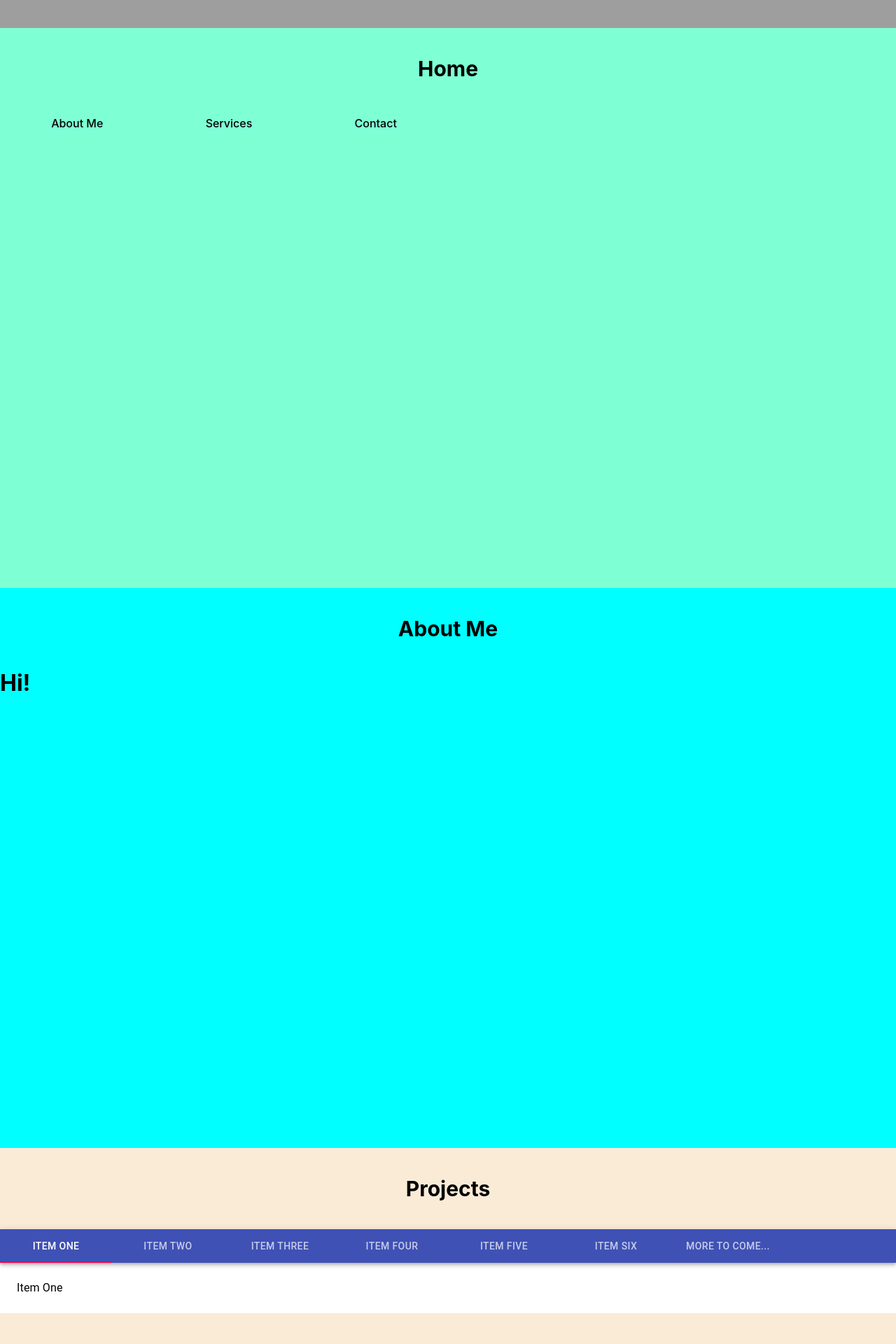
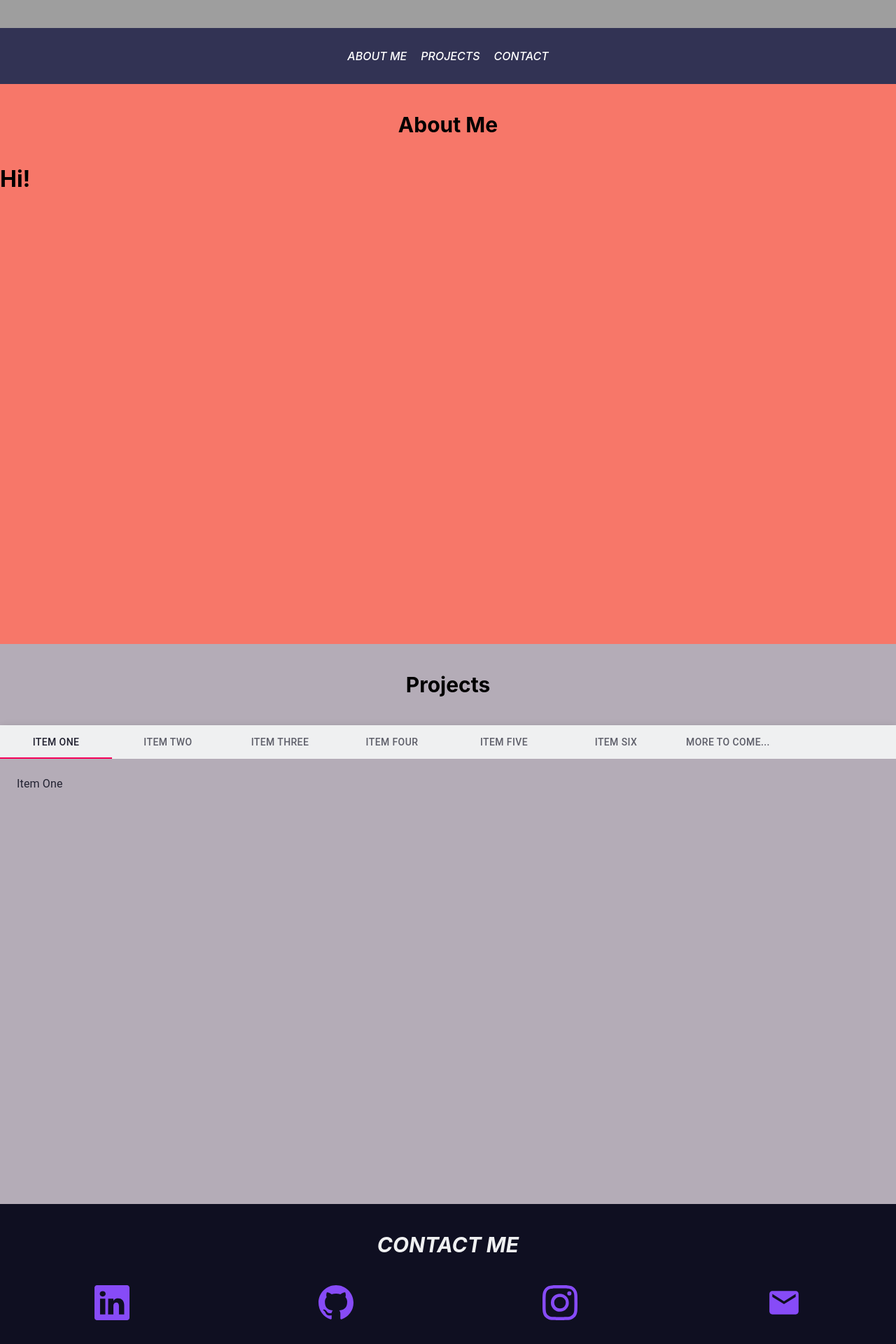
Before and after one commit to chengJazhua/chengJazhua.github.io, a React (Create React App) app: page / in a window 1280 px wide. Shown: the part 760-2680 px from the top of the page at 70% size. Built offline with nearby package versions, Linux system fonts and the light colour scheme; grey boxes are pictures that could not be loaded.

Commit message:
many changes

```diff
--- a/src/App.js
+++ b/src/App.js
@@ -5,10 +5,31 @@ import { BiDownArrow } from 'react-icons/bi';
 import About from "./about"
 import Contact from "./contact"
 import Project from "./project"
+import React from "react"
+function FadeInSection(props) {
+	const [isVisible, setVisible] = React.useState(true);
+	const domRef = React.useRef();
+	React.useEffect(() => {
+	  const observer = new IntersectionObserver(entries => {
+		entries.forEach(entry => setVisible(entry.isIntersecting));
+	  });
+	  observer.observe(domRef.current);
+	  return () => observer.unobserve(domRef.current);
+	}, []);
+	return (
+	  <div
+		className={`fade-in-section ${isVisible ? 'is-visible' : ''}`}
+		ref={domRef}
+	  >
+		{props.children}
+	  </div>
+	);
+  }
+
 function App() {
 	const homeSection = useRef(null)
 	const aboutSection = useRef(null);
-	const servcesSection = useRef(null);
+	const projectSection = useRef(null);
 	const contactSection = useRef(null);
 
 	const scrollDown = (ref) => {
@@ -35,47 +56,62 @@ function App() {
 					backgroundPosition: "center",
  				 	backgroundSize: "cover",}}>
 
-				<div className="link btn" onClick={() => scrollDown(homeSection)}>
+				<div className="link2 btn" onClick={() => scrollDown(homeSection)}>
 					<BiDownArrow size = "50" />
 				</div>
 
 			</div>
-			<div className="section section2" ref={homeSection}>
-				<h2>Home</h2>
-				<ul className="nav-links">
-					<li className="link" onClick={() => scrollDown(aboutSection)}>
-						About Me
+			<div className="bar section2" ref={homeSection} style = {{display: 'flex', alignText: "center", justifyContent: 'space-around',
+  alignItems: 'center'}}>
+				<FadeInSection>
+				<ul className="nav-links" >
+
+					<li className="link" onClick={() => scrollDown(aboutSection)} style = {{color: "white", fontStyle: 'italic'}}>
+						ABOUT ME
 					</li>
-					<li className="link" onClick={() => scrollDown(servcesSection)}>
-						Services
+
+					<li className="link" onClick={() => scrollDown(projectSection)} style = {{color: "white", fontStyle: 'italic'}}>
+						PROJECTS
 					</li>
-					<li className="link" onClick={() => scrollDown(contactSection)}>
-						Contact
+					<li className="link" onClick={() => scrollDown(contactSection)} style = {{color: "white", fontStyle: 'italic'}}>
+						CONTACT
 					</li>
 				</ul>
+				</FadeInSection>
+			</div>
 
-			</div>
 			<div className="section section3" ref={aboutSection}>
+			<FadeInSection>
 				<h2>About Me</h2>
         <About>
 
         </About>
+		</FadeInSection>
 			</div>
-			<div className="section section4" ref={servcesSection}>
+
+			<div className="section section4" ref={projectSection}>
+				<FadeInSection>
 				<h2>Projects</h2>
         <Project>
 
         </Project>
+		</FadeInSection>
 			</div>
-			<div className="section section5" ref={contactSection}>
-				<h2>Contact</h2>
+
+			<div className="footer section5" ref={contactSection}>
+			<FadeInSection>
+				<div style = {{ color: "#EFF0F1", fontStyle: 'italic'}}>
+				<h2>CONTACT ME</h2>
+				</div>
         <Contact>
 
         </Contact>
+		</FadeInSection>
 			</div>
 
 		</div>
 	);
 }
 
+
 export default App;
--- a/src/contact.js
+++ b/src/contact.js
@@ -1,5 +1,6 @@
 import React from 'react';
 import { BsInstagram, BsGithub, BsLinkedin} from 'react-icons/bs';
+import {MdEmail} from 'react-icons/md'
 
 
 const Contact = () => {
@@ -8,23 +9,17 @@ const Contact = () => {
 
 
     <div
-      style={{
-        // backgroundImage
-        backgroundPosition: "center",
-        backgroundSize: "cover",
 
-        height: "88vh",
-      }}
 
 
     >
       <ul>
-      <h1> Contact me at chengjazhua@gmail.com and check out my socials below</h1>
+
       <ul className="nav-links">
-      <a href = "http://www.linkedin.com/in/ja-zhua-cheng/" > <li><BsLinkedin/></li> </a>
-      <a href = "https://github.com/chengJazhua" > <li><BsGithub/></li> </a>
-      <a href = "https://www.instagram.com/chengjazhua/" > <li><BsInstagram/></li> </a>
-
+      <a href = "http://www.linkedin.com/in/ja-zhua-cheng/" > <li><BsLinkedin size = "50" color = "#874BF7"/></li> </a>
+      <a href = "https://github.com/chengJazhua" > <li><BsGithub size = "50" color = "#874BF7"/></li> </a>
+      <a href = "https://www.instagram.com/chengjazhua/" > <li><BsInstagram size = "50" color = "#874BF7"/></li> </a>
+      <a href = "mailto:chengjazhua@gmail.com?subject = Feedback&body = Message"> <li><MdEmail size = "50" color = "#874BF7"/></li> </a>
       </ul>
 
 
--- a/src/index.css
+++ b/src/index.css
@@ -12,8 +12,20 @@ body {
   -moz-osx-font-smoothing: grayscale;
 }
 
+
+
 .section{
   height: 100vh;
+  width: 100%;
+}
+
+.bar{
+  height: 10vh;
+  width: 100%;
+}
+
+.footer{
+  height: 30vh;
   width: 100%;
 }
 
@@ -26,23 +38,29 @@ body {
   background-color: burlywood;
 }
 .section2{
-  background-color: aquamarine;
+  background-color: #323354;
+  text-align: center;
+
 }
 .section3{
-  background-color: aqua;
+  background-color: #f77769 ;
 }
 .section4{
-  background-color: antiquewhite;
+  background-color: #B4ACB7;
 }
 .section5{
-  background-color: darkgoldenrod;
+  background-color: #0f0f21;
+  height: 30vh;
+  width: 100%;
 }
 
 .nav-links{
   display: flex;
   justify-content: space-around;
   align-items: center;
-  width: 50%;
+  text-align: center;
+  width: 100%;
+  height: 100%;
 }
 
 @media (max-width:500px){
@@ -55,12 +73,26 @@ li{
   list-style: none;
 }
 
+.link2{
+  padding: 10px;
+  border-radius: 5px;
+  cursor: pointer;
+  font-weight: 500;
+  transition: all .5s ease-in-out;
+}
+
+.link2:hover{
+  background: rgba(255, 165, 0, 0.53);
+  animation: movebtn2 2.5s ease-in-out infinite;
+}
+
 .link{
   padding: 10px;
   border-radius: 5px;
   cursor: pointer;
   font-weight: 500;
   transition: all .5s ease-in-out;
+
 }
 
 .link:hover{
@@ -72,3 +104,29 @@ h2{
   padding: 40px;
   font-size: 30px;
 }
+.fade-in-section {
+  opacity: 0;
+  transform: translateY(20vh);
+  visibility: hidden;
+  transition: opacity 0.6s ease-out, transform 1.2s ease-out;
+  will-change: opacity, visibility;
+}
+.fade-in-section.is-visible {
+  opacity: 1;
+  transform: none;
+  visibility: visible;
+}
+
+@keyframes movebtn2 {
+  0%{
+    transform: translateY(0px);
+  }
+
+  50%{
+    transform: translateY(20px);
+  }
+
+  100%{
+    transform: translateY(0px);
+  }
+}
--- a/src/project.js
+++ b/src/project.js
@@ -43,14 +43,17 @@ TabPanel.propTypes = {
 function a11yProps(index) {
   return {
     id: `simple-tab-${index}`,
+
     'aria-controls': `simple-tabpanel-${index}`,
+    color: "#222231"
   };
 }
 
 const useStyles = makeStyles((theme) => ({
   root: {
-    flexGrow: 1,
-    backgroundColor: theme.palette.background.paper,
+    flexGrow: 5,
+    backgroundColor: "red",
+
   },
 }));
 
@@ -66,37 +69,59 @@ export default function TabPan() {
     <div className={classes.root}>
 
       <AppBar position="static">
-        <Tabs value={value} onChange={handleChange} aria-label="simple tabs example">
-          <Tab label="Item One" {...a11yProps(0)} />
-          <Tab label="Item Two" {...a11yProps(1)} />
-          <Tab label="Item Three" {...a11yProps(2)} />
-          <Tab label="Item Four" {...a11yProps(3)} />
-          <Tab label="Item Five" {...a11yProps(4)} />
-          <Tab label="Item Six" {...a11yProps(5)} />
-          <Tab label="More to come..." {...a11yProps(6)} />
+        <Tabs value={value} onChange={handleChange} aria-label="tabs" style = {{backgroundColor: "#EFF0F1"}}>
+
+          <Tab label="Item One" {...a11yProps(0)} style = {{color: "#222231"}}/>
+          <Tab label="Item Two" {...a11yProps(1)} style = {{color: "#222231"}}/>
+          <Tab label="Item Three" {...a11yProps(2)} style = {{color: "#222231"}}/>
+          <Tab label="Item Four" {...a11yProps(3)} style = {{color: "#222231"}}/>
+          <Tab label="Item Five" {...a11yProps(4)} style = {{color: "#222231"}}/>
+          <Tab label="Item Six" {...a11yProps(5)} style = {{color: "#222231"}}/>
+          <Tab label="More to come..." {...a11yProps(6)} style = {{color: "#222231"}}/>
         </Tabs>
       </AppBar>
-      <TabPanel value={value} index={0}>
-        Item One
+      <div style={{
+        backgroundColor: "#B4ACB7"
+      }}>
+      <TabPanel value={value} index={0} >
+        <div style = {{color: "#222231"}}>
+          Item One
+        </div>
+
+
+
       </TabPanel>
       <TabPanel value={value} index={1}>
-        Item Two
+      <div style = {{color: "#222231"}}>
+          Item One
+        </div>
       </TabPanel>
       <TabPanel value={value} index={2}>
-        Item Three
+      <div style = {{color: "#222231"}}>
+          Item One
+        </div>
       </TabPanel>
       <TabPanel value={value} index={3}>
-        Item Four
+      <div style = {{color: "#222231"}}>
+          Item One
+        </div>
       </TabPanel>
       <TabPanel value={value} index={4}>
-        Item Five
+      <div style = {{color: "#222231"}}>
+          Item One
+        </div>
       </TabPanel>
       <TabPanel value={value} index={5}>
-        Item Six
+      <div style = {{color: "#222231"}}>
+          Item One
+        </div>
       </TabPanel>
       <TabPanel value={value} index={6}>
-        More
+      <div style = {{color: "#222231"}}>
+          Item One
+        </div>
       </TabPanel>
+    </div>
     </div>
 
   );
```
